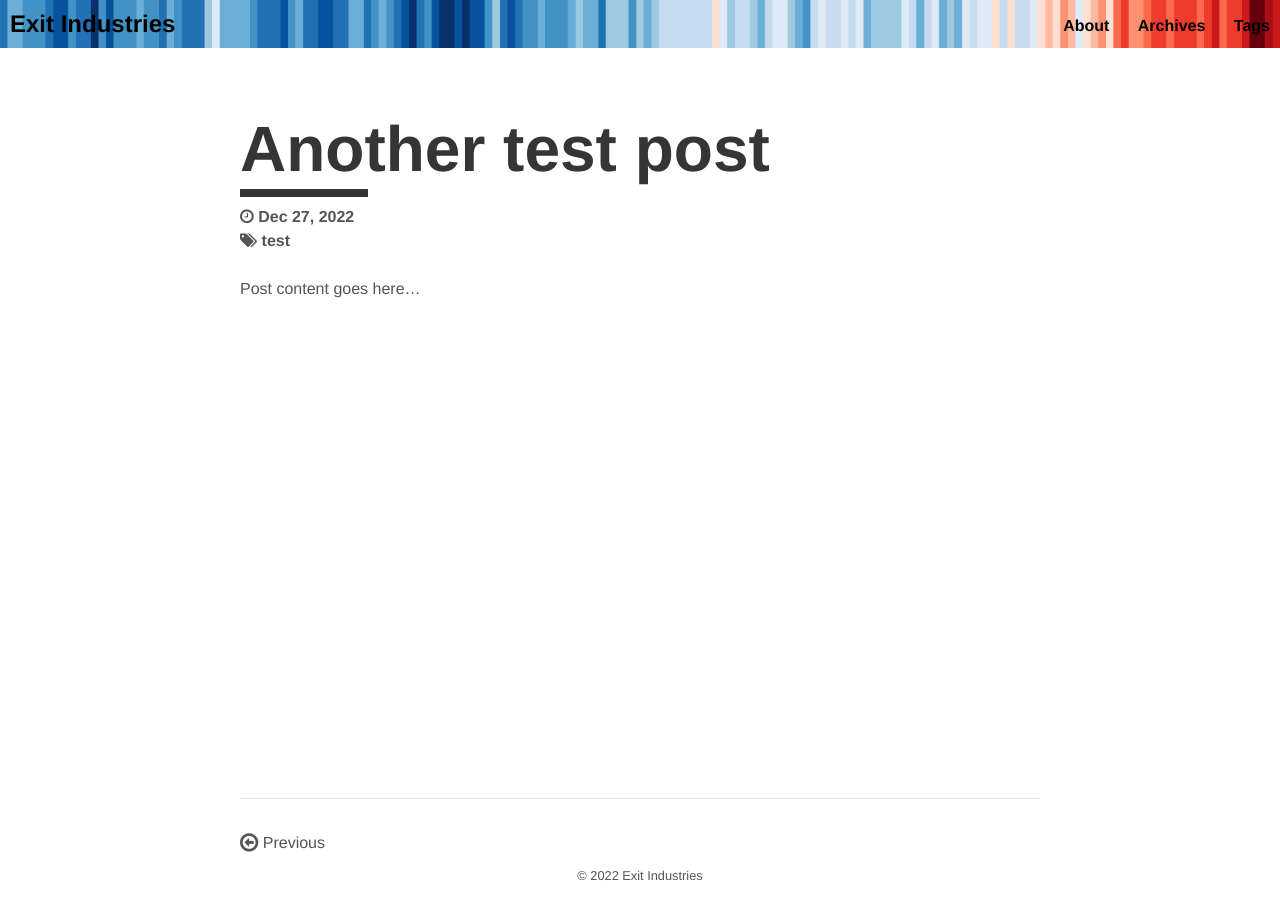
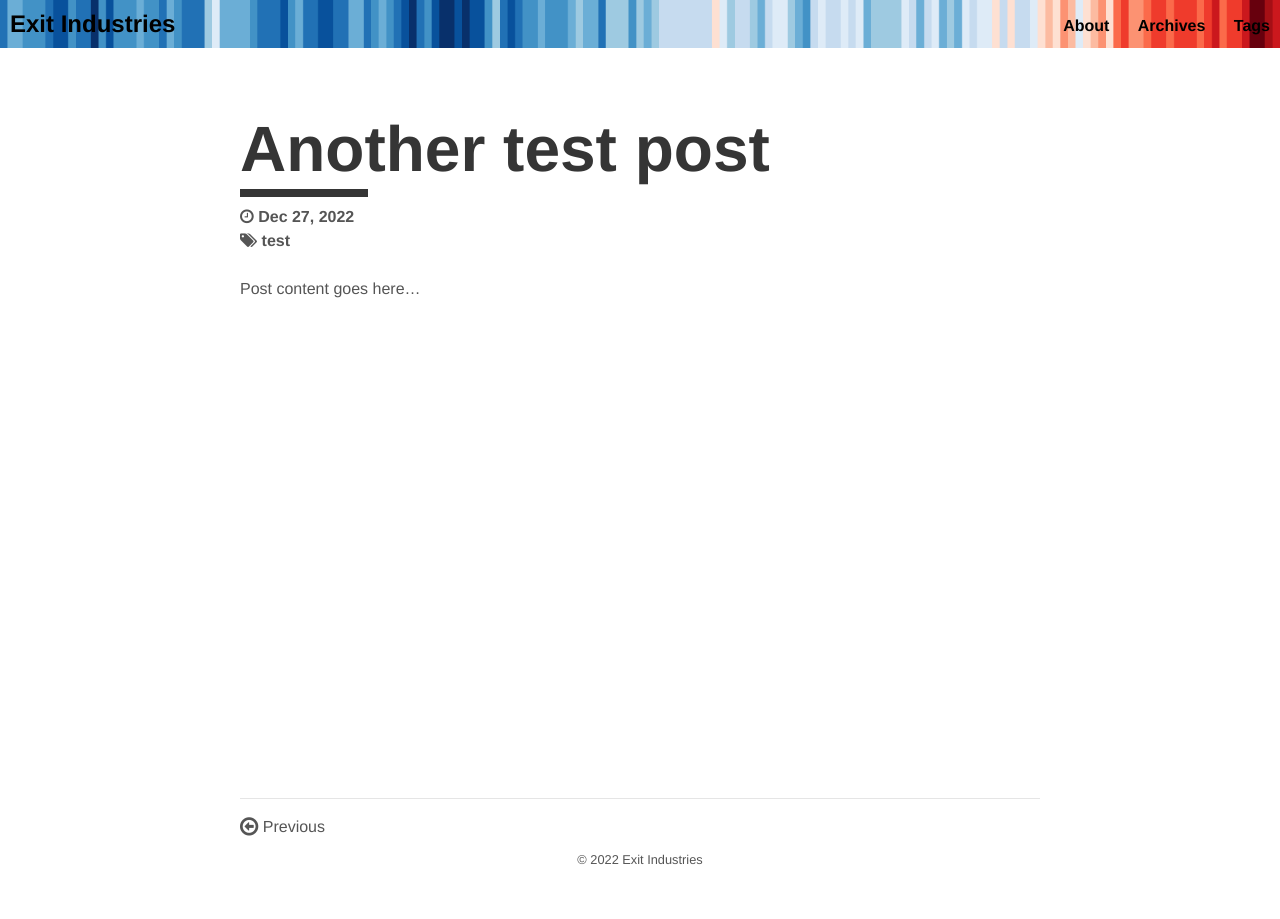
Before and after one commit to mps75/exit_industries, a Jekyll site: the page built from _posts/2022-12-27-another-test-post.md, in a window 1280 px wide. Built offline with Jekyll 4.4.1, drawn with Linux system fonts in a browser that asks for light colours.

```diff
--- a/_sass/_pagination.scss
+++ b/_sass/_pagination.scss
@@ -1,7 +1,7 @@
 .pagination {
   border-top: .5px solid $grey-2;
   font-family: $sans-serif;
-  padding-top: 2rem;
+  padding-top: 1rem;
   position: relative;
   text-align: center;
 
```
